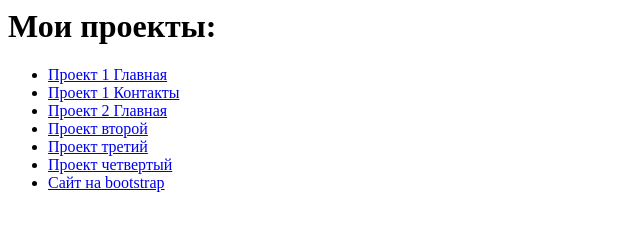
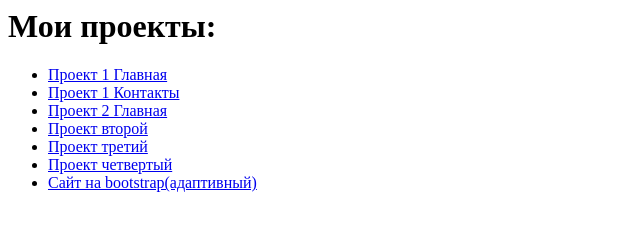
Before and after one commit to Lis31/Lis31.github.io, a plain HTML site: page index.html in a window 1280 px wide. Shown: the whole page, without its empty margins (0-640 px from the left). Drawn offline with Linux system fonts and the light colour scheme.

Commit message:
добавил сайт на bootstrap

```diff
--- a/index.html
+++ b/index.html
@@ -6,5 +6,5 @@
 	<li><a href="FoseshoesProducts/index.html">Проект второй</a></li>
 	<li><a href="RoadsideStudio/index.html">Проект третий</a></li>
 	<li><a href="Amsterdam UI/index.html">Проект четвертый</a></li>
-	<li><a href="Kinomonsterbootstrap/index.html">Сайт на bootstrap</a></li>
+	<li><a href="Kinomonsterbootstrap/index.html">Сайт на bootstrap(адаптивный)</a></li>
 </ul>
```
